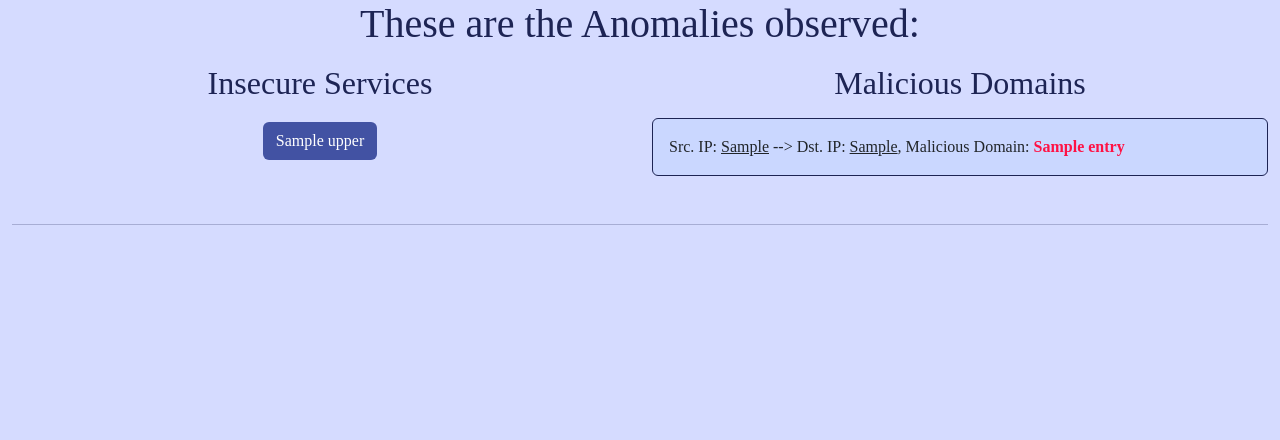
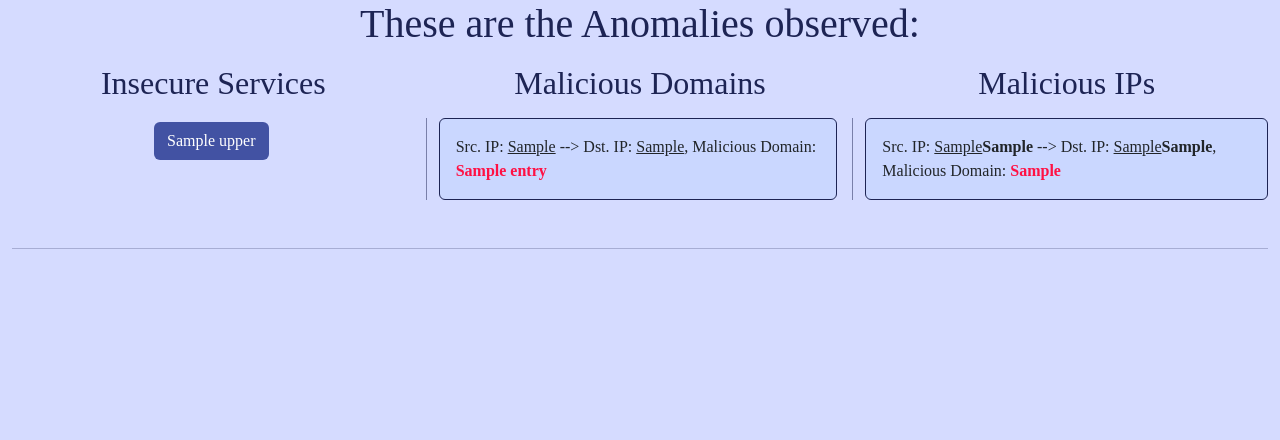
Before and after one commit to JasonGri/SecureFlow-Analyzer, a Django app: template SecureFlow_Analyzer/analyzer/templates/analyzer/anomaly.html in a window 1280 px wide. Shown: the part 57-497 px from the top of the page. Run offline with Django 5.2, Linux system fonts and the light colour scheme; the template is opened without the code that fills it: most values are stand-ins (such as "Sample title", 1, 10 or a date in 2020); some libraries are stand-ins or nearby versions.

Commit message:
Malicious IP detection logic + visualization added

```diff
--- a/SecureFlow_Analyzer/analyzer/constants.py
+++ b/SecureFlow_Analyzer/analyzer/constants.py
@@ -90,6 +90,8 @@ VULN_PORT_NUMS = {
 
 MALICIOUS_DOMAINS_URL = 'https://hole.cert.pl/domains/domains_hosts.txt'
 
-MALICIOUS_IP = ['https://www.spamhaus.org/drop/drop.txt', 'https://www.spamhaus.org/drop/edrop.txt']
+MALICIOUS_IP_URL = 'https://raw.githubusercontent.com/stamparm/ipsum/master/ipsum.txt'
+
+['https://www.spamhaus.org/drop/drop.txt', 'https://www.spamhaus.org/drop/edrop.txt']
 
 MALICIOUS_IPV6 = 'https://www.spamhaus.org/drop/dropv6.txt'
--- a/SecureFlow_Analyzer/analyzer/static/analyzer/css/style.css
+++ b/SecureFlow_Analyzer/analyzer/static/analyzer/css/style.css
@@ -37,6 +37,10 @@ body {
   margin-bottom: 75px;
 }
 
+hr {
+  border-color: var(--body_text);
+}
+
 /* Navigation Bar Related */
 .navbar-custom {
   background-color: var(--nav_bg);
@@ -61,10 +65,6 @@ body {
 }
 
 /* Conversations Table */
-/* .table-container {
-  max-height: 500px;
-  overflow-y: auto;
-} */
 
 #conversations-table thead th {
   background-color: var(--table_head_bg);
@@ -119,4 +119,8 @@ body {
   max-height: 250px;
 }
 
+.vertical-separation {
+  border-right: 1px solid rgba(29, 36, 84, 0.5);
+  padding-right: 15px;
+}
 /* Malicious Domains */
--- a/SecureFlow_Analyzer/analyzer/templates/analyzer/analysis.html
+++ b/SecureFlow_Analyzer/analyzer/templates/analyzer/analysis.html
@@ -26,7 +26,7 @@
         ></figcaption
       >
     </div>
-    <div class="col-4">
+    <div class="col-4 vertical-separation">
       <div class="shadow">
         {% if proto_graph_pie %} {{ proto_graph_pie|safe }} {% else %}
         <p>No graph was provided.</p>
--- a/SecureFlow_Analyzer/analyzer/templates/analyzer/anomaly.html
+++ b/SecureFlow_Analyzer/analyzer/templates/analyzer/anomaly.html
@@ -3,17 +3,22 @@
 <div class="container-fluid">
   <!-- 1st Headings Row -->
   <div class="row">
-    <div class="col-6">
+    <div class="col-4">
       <h2 class="text-center p-2">Insecure Services</h2>
     </div>
-    <div class="col-6">
+    <div class="col-4">
       <h2 class="text-center p-2">Malicious Domains</h2>
+    </div>
+    <div class="col-4">
+      <h2 class="text-center p-2">Malicious IPs</h2>
     </div>
   </div>
   <div class="row">
     <!-- Vulnerable Services -->
-    <div class="col-6 text-center">
-      {% for service, socket_pairs in vuln_services.items %}
+    <div class="col-4 text-center vertical-separation">
+      {% if not vuln_services %}
+      <p>No vulnerable services detected.</p>
+      {% else %} {% for service, socket_pairs in vuln_services.items %}
 
       <button
         class="btn service-btn my-1"
@@ -31,11 +36,13 @@
         {% endfor %}
         <a href="#">More Details</a>
       </div>
-
-      {% endfor %}
+      {% endfor %} {% endif %}
     </div>
     <!-- Malicious Domains -->
-    <div class="col-6">
+    <div class="col-4 vertical-separation">
+      {% if not sus_dom_entries %}
+      <p>No malicious domains detected.</p>
+      {% else %}
       <div class="card overflow-auto">
         {% for entry in sus_dom_entries %}
         <li class="list-group-item m-3"
@@ -45,6 +52,24 @@
         >
         {% endfor %}
       </div>
+      {% endif %}
+    </div>
+    <!-- Malicious IPs -->
+    <div class="col-4">
+      {% if not sus_ip_entries %}
+      <p>No Malcious IP addresses detected.</p>
+      {% else %}
+      <div class="card overflow-auto">
+        {% for entry in sus_ip_entries %}
+        <li class="list-group-item m-3"
+          >Src. IP: <u>{{entry.src_ip}}</u
+          ><strong>{{entry.src_port}}</strong> --&gt; Dst. IP:
+          <u>{{entry.dst_ip}}</u><strong>{{entry.dst_port}}</strong>, Malicious
+          Domain: <strong style="color: #ff1144">{{entry.mal_ip}}</strong></li
+        >
+        {% endfor %}
+      </div>
+      {% endif %}
     </div>
   </div>
   <hr class="my-5" />
--- a/SecureFlow_Analyzer/analyzer/views.py
+++ b/SecureFlow_Analyzer/analyzer/views.py
@@ -61,6 +61,10 @@ def index(req):
             sus_dom_entries = is_dom_suspicious(capture, mal_doms)
             context['anomaly']['sus_dom_entries'] = sus_dom_entries
 
+            mal_ips = fetch_data(MALICIOUS_IP_URL)
+            sus_ip_entries = is_ip_suspicious(capture, mal_ips)
+            context['anomaly']['sus_ip_entries'] = sus_ip_entries
+
             #Sets context in session for transfer to other views
             req.session['context'] = context
 
```
Also changed, not shown: SecureFlow_Analyzer/analyzer/logic.py (+39 -1 lines).
